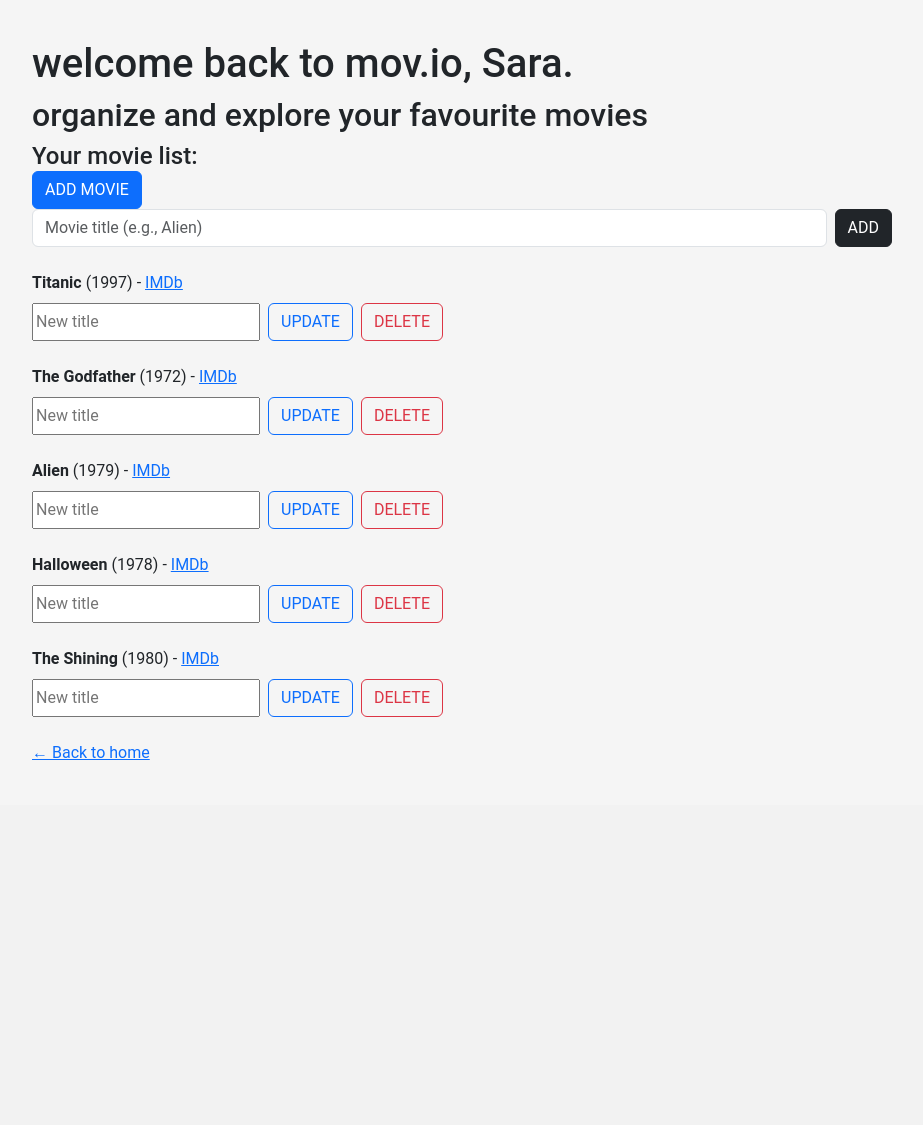
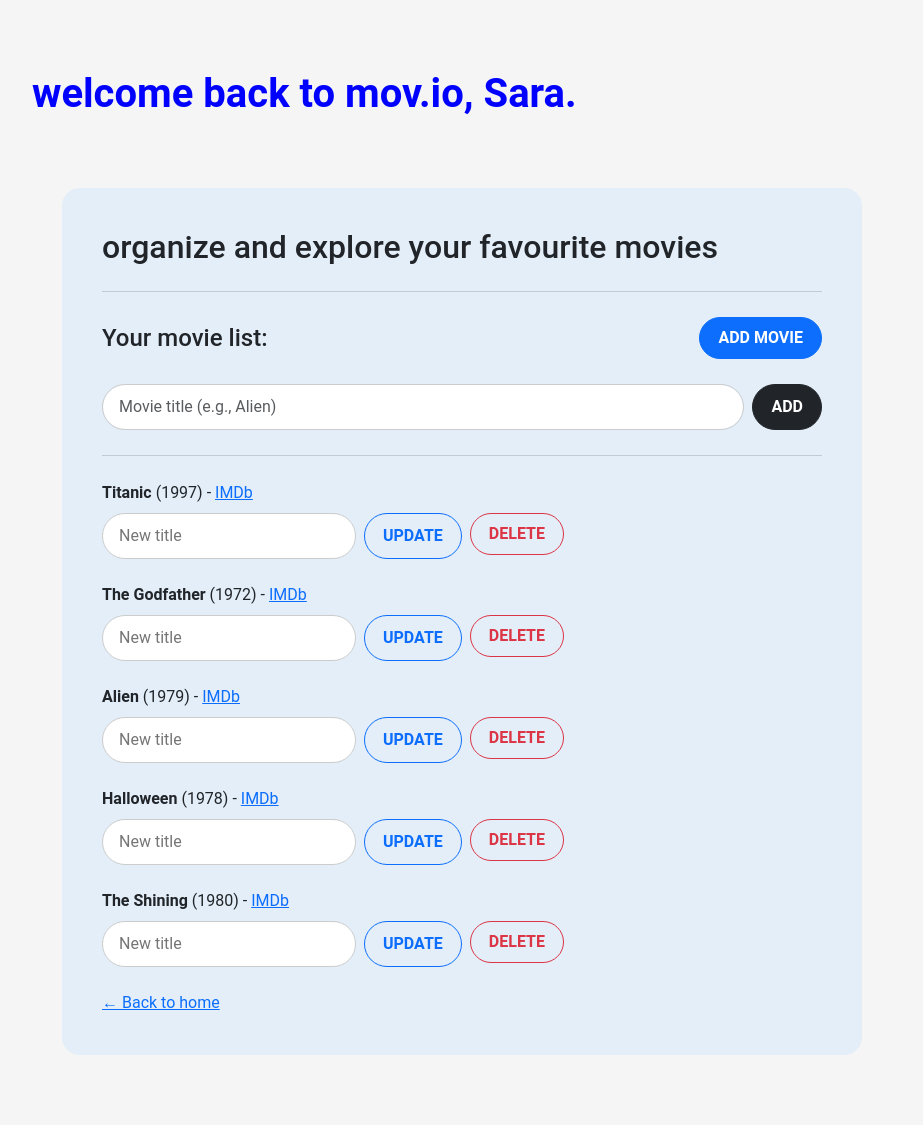
Before and after one commit to mk-ws-git/movie-hub-app, a Flask app: page /users/1/movies in a window 1280 px wide. Shown: the part 210-1335 px from the top of the page, without its empty margins (178-1101 px from the left). Before the commit the page ends 970 px from the top, so only its background shows below. Run offline with Flask 3, Linux system fonts and the light colour scheme; data comes from the database, SQL or seed files in the repository; both versions use the stored data as it was after the commit.

Commit message:
Add global styling

```diff
--- a/static/style.css
+++ b/static/style.css
@@ -54,3 +54,55 @@ body {
     background-color: #fef3c7;
     color: #78350f;
 }
+
+/* Global spacing */
+main.container {
+  margin-top: 70px;
+  margin-bottom: 70px;
+}
+
+/* H1 styling across all pages */
+h1 {
+  margin-top: 70px;
+  font-weight: 700;
+  color: #0000ff;
+}
+
+/* Body content container */
+.content-card {
+  max-width: 800px;
+  margin: 70px auto 0 auto;
+  padding: 40px;
+  background: rgba(173, 216, 255, 0.25); /* light blue transparent */
+  border-radius: 18px;
+}
+
+/* Section divider */
+.section-divider {
+  margin: 25px 0;
+  border-top: 1px solid rgba(0,0,0,0.15);
+}
+
+/* Two-column header row */
+.section-header {
+  display: flex;
+  justify-content: space-between;
+  align-items: center;
+  margin-bottom: 25px;
+}
+
+/* Rounded inputs */
+input[type="text"] {
+  border-radius: 30px;
+  padding: 10px 16px;
+  border: 1px solid #ccc;
+}
+
+/* Rounded buttons */
+button,
+.btn {
+  border-radius: 30px !important;
+  padding: 8px 18px;
+  text-transform: uppercase;
+  font-weight: 600;
+}
```
Also changed, not shown: data/movies.db.
